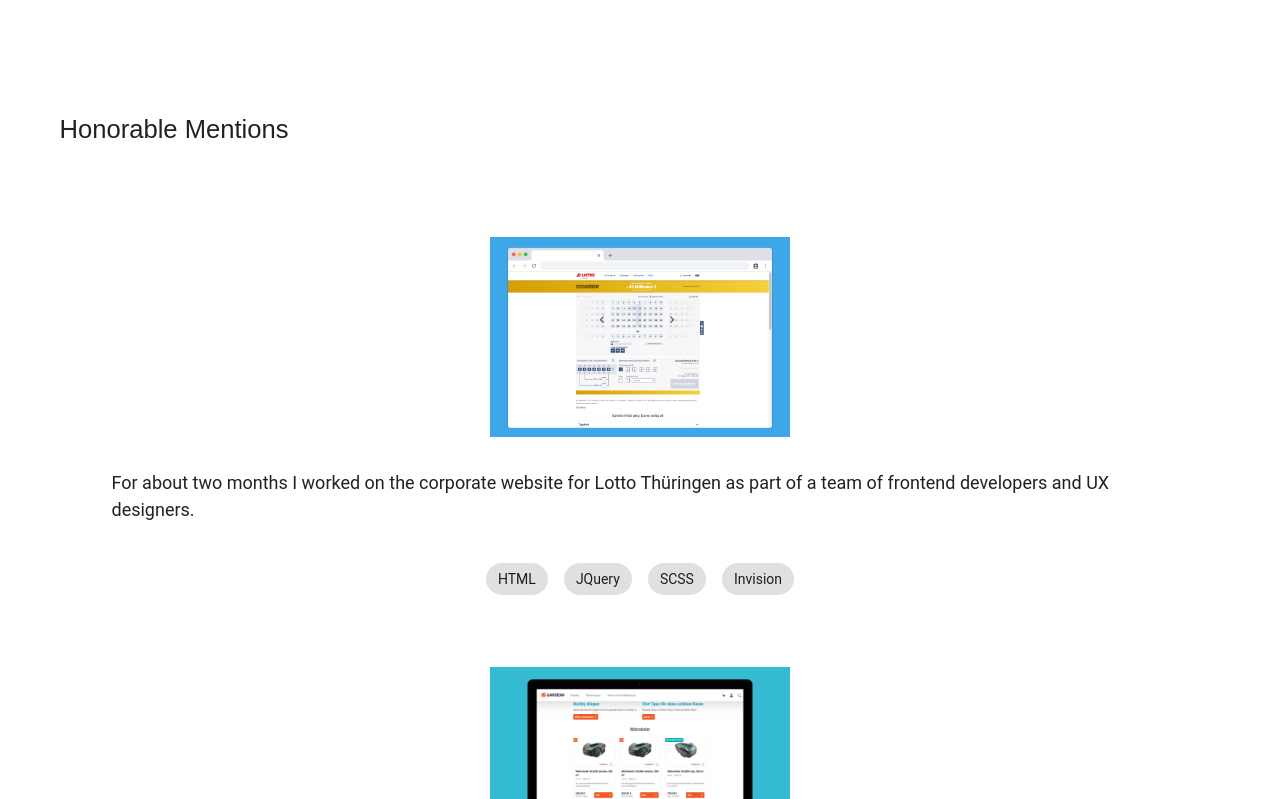
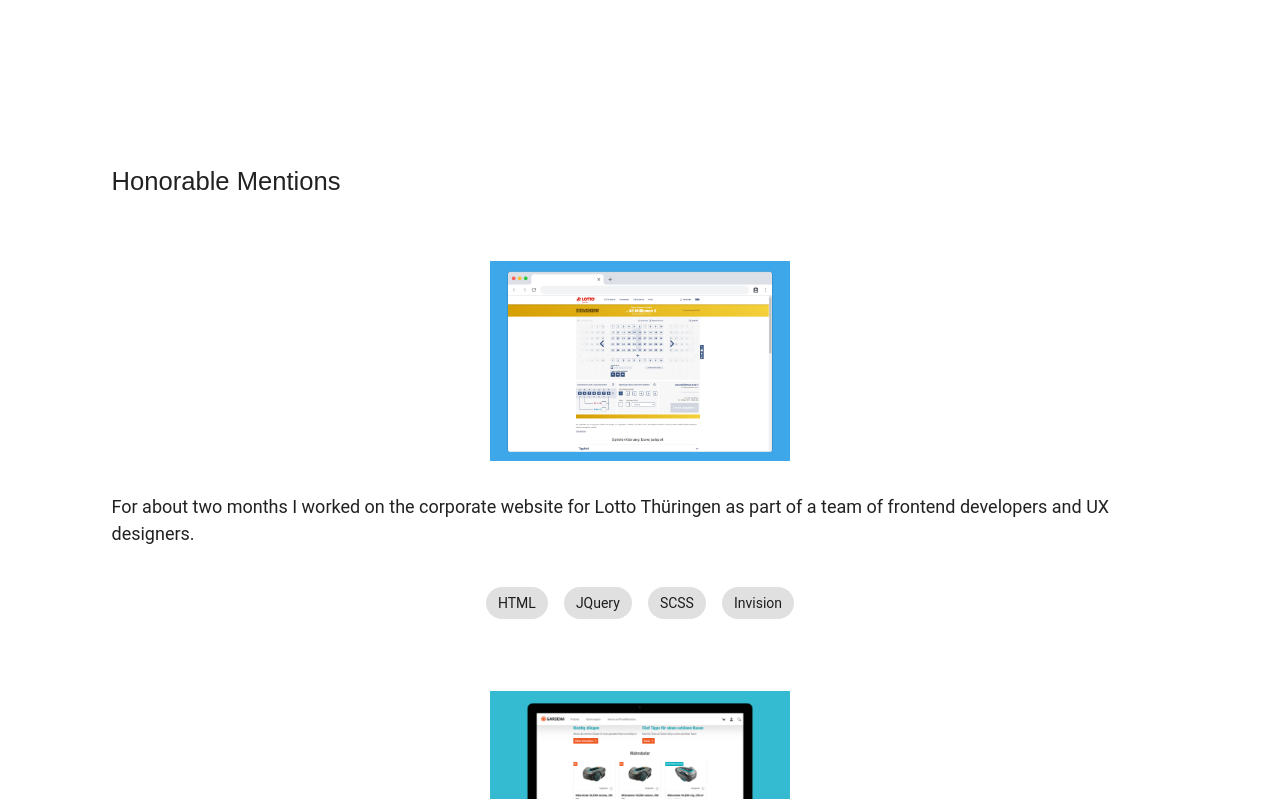
Before and after one commit to Programina/2021-portfolio, a Vue app: page /development in a window 1280 px wide. Shown: the part 1821-2620 px from the top of the page. Built offline with nearby package versions, Linux system fonts and the light colour scheme; a web font is replaced by a local one.

Commit message:
straightened some styles

```diff
--- a/src/components/HeaderTemplate.vue
+++ b/src/components/HeaderTemplate.vue
@@ -213,6 +213,4 @@
 
       }
   }
-
-
 </style>
--- a/src/views/Dev.vue
+++ b/src/views/Dev.vue
@@ -11,10 +11,12 @@
 
     </v-row>
 
-     <h3>Honorable Mentions</h3>
-    <v-row class="d-flex justify-center align-center ma-10">
 
 
+    <v-row class="d-flex justify-center align-center ma-10">
+    <v-col>
+       <h3>Honorable Mentions</h3>
+    </v-col>
 
       <v-col cols="12" class="ma-5">
          <v-row>
--- a/src/views/mainmenu/Home.vue
+++ b/src/views/mainmenu/Home.vue
@@ -1,5 +1,5 @@
 <template>
-  <div id="home">
+  <div id="home" :class="[isMobile ? 'isMobile' : undefined]">
     <div v-if="currentRoute.path === '/'  || currentRoute.path ===  '/home' || currentRoute.path ===  '/ux-ui'  ">
       <UxUi/>
     </div>
@@ -13,9 +13,11 @@
 import { mapState } from "vuex";
 // @ is an alias to /src
 import UxUi from '@/views/UxUi.vue'
+import ismobile from '@/mixins/ismobile.js'
 
 export default {
   name: 'Home',
+  mixins: [ismobile],
   components: {
     UxUi
   },
@@ -24,3 +26,13 @@
   }
 }
 </script>
+
+<style lang="scss" scoped>
+   #home {
+     &.isMobile {
+       padding: 0 30px;
+     }
+
+   }
+
+</style>
```
